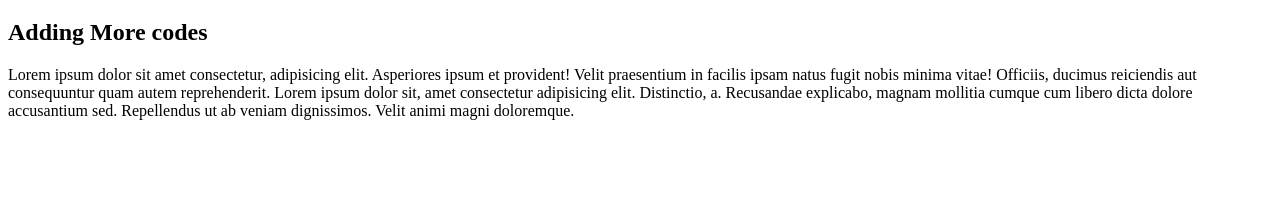
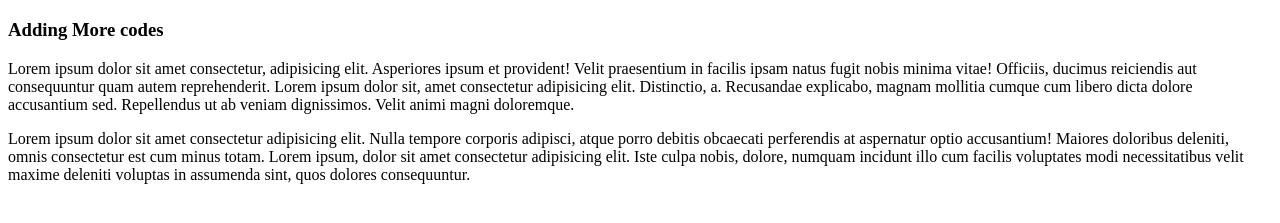
Before and after one commit to CassCass0810/Git-practice, a plain HTML site: page index.html in a window 1280 px wide. Shown: the part 61-284 px from the top of the page. Drawn offline with Linux system fonts and the light colour scheme.

Commit message:
add h3 and p tags and delete h2

```diff
--- a/index.html
+++ b/index.html
@@ -9,10 +9,15 @@
 <body>
     <h1>First Version</h1>
 
-    <h2>Adding More codes</h2>
+    <h3>Adding More codes</h3>
     <p>
         Lorem ipsum dolor sit amet consectetur, adipisicing elit. Asperiores ipsum et provident! Velit praesentium in facilis ipsam natus fugit nobis minima vitae! Officiis, ducimus reiciendis aut consequuntur quam autem reprehenderit.
         Lorem ipsum dolor sit, amet consectetur adipisicing elit. Distinctio, a. Recusandae explicabo, magnam mollitia cumque cum libero dicta dolore accusantium sed. Repellendus ut ab veniam dignissimos. Velit animi magni doloremque.
     </p>
+
+    <p>
+        Lorem ipsum dolor sit amet consectetur adipisicing elit. Nulla tempore corporis adipisci, atque porro debitis obcaecati perferendis at aspernatur optio accusantium! Maiores doloribus deleniti, omnis consectetur est cum minus totam.
+        Lorem ipsum, dolor sit amet consectetur adipisicing elit. Iste culpa nobis, dolore, numquam incidunt illo cum facilis voluptates modi necessitatibus velit maxime deleniti voluptas in assumenda sint, quos dolores consequuntur.
+    </p>
 </body>
 </html>
```
